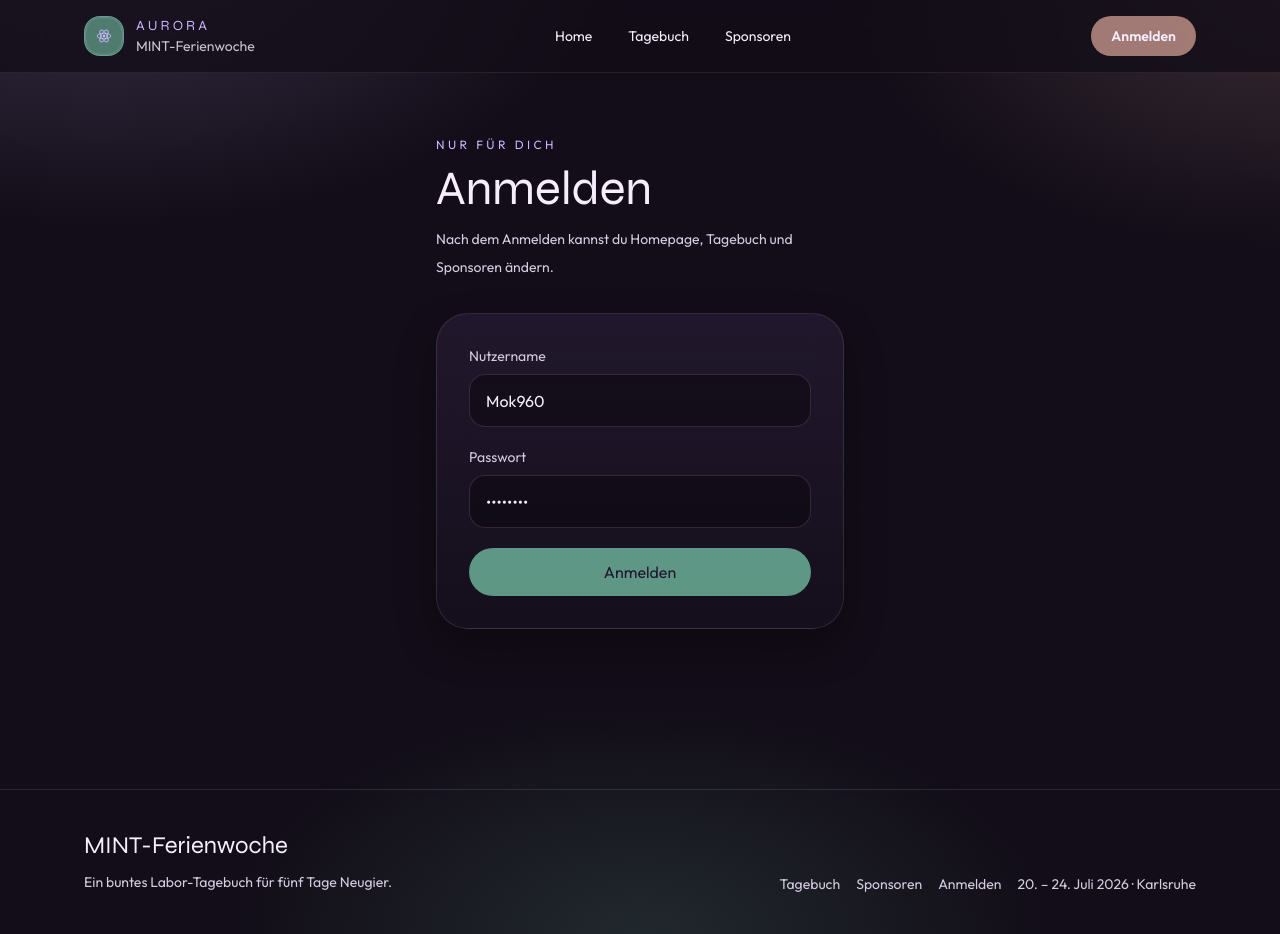
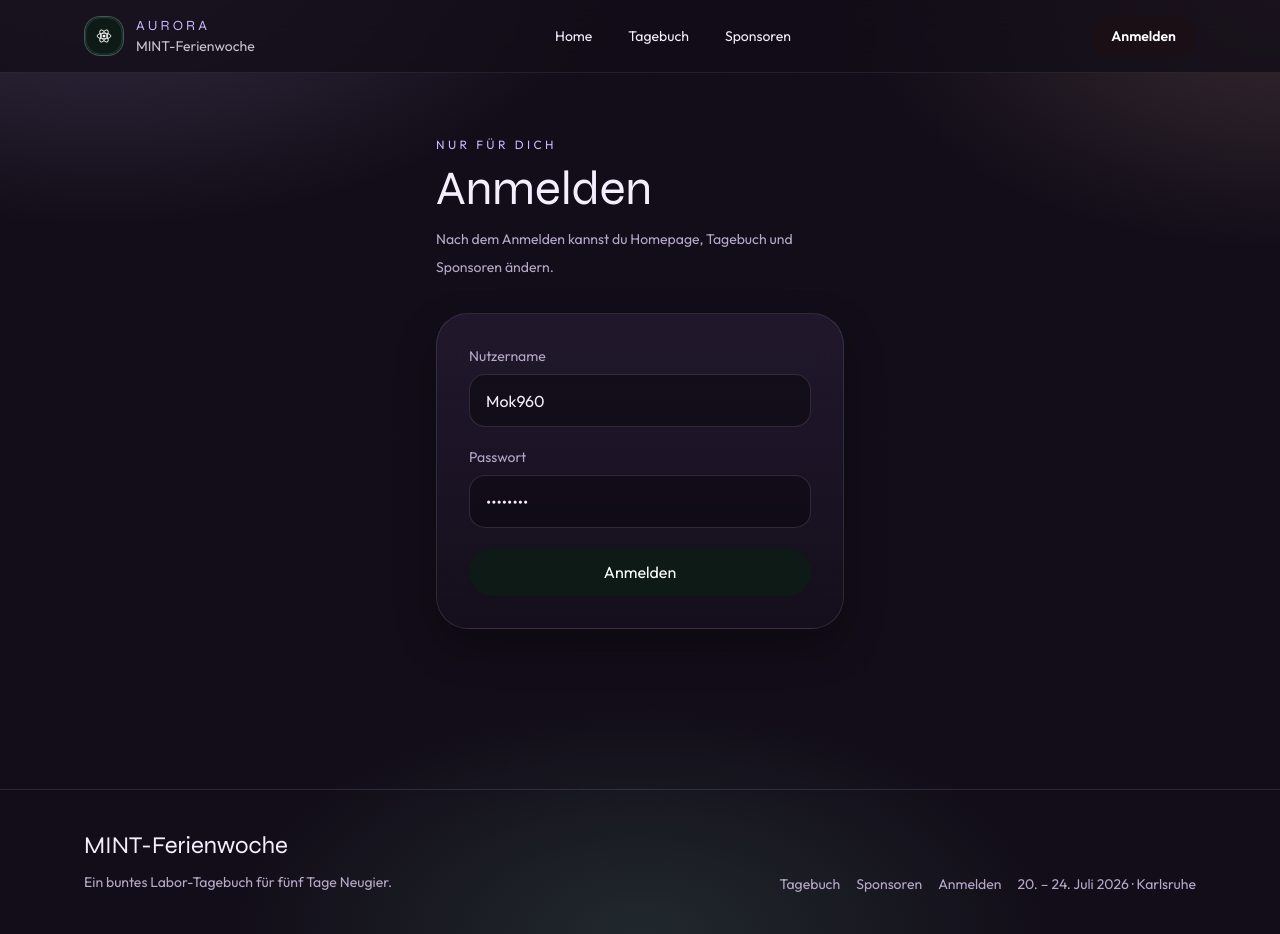
Before and after one commit to Mok960/IHK2, a Next.js app: page /login in a window 1280 px wide. Built offline with nearby package versions, Linux system fonts and the light colour scheme.

Commit message:
Änderung: Alle farbigen Bereiche (Buttons, Tagebuch-Einträge) jetzt sehr dunkel mit weißer Schrift

```diff
--- a/src/app/globals.css
+++ b/src/app/globals.css
@@ -157,31 +157,30 @@ input[type="date"]::-webkit-calendar-picker-indicator {
   filter: invert(1) brightness(1.4);
 }
 
-/* Accessibility tweaks: increase contrast for muted text and colored backgrounds */
-:root {
-  --muted: #d4cbe0; /* slightly lighter for better contrast */
-}
-
-.glass .text-muted {
-  color: var(--muted) !important;
-}
-
-/* Make sure colored utility classes & inline usages provide enough contrast */
-.bg-peach\/15 { background-color: rgba(255,194,178,0.6) !important; }
-.bg-peach\/20 { background-color: rgba(255,194,178,0.6) !important; }
-.bg-peach { background-color: rgba(255,194,178,0.6) !important; }
-.bg-mint\/10 { background-color: rgba(142,240,200,0.48) !important; }
-.bg-mint\/15 { background-color: rgba(142,240,200,0.6) !important; }
-.bg-mint\/20 { background-color: rgba(142,240,200,0.6) !important; }
-.bg-mint { background-color: rgba(142,240,200,0.6) !important; }
-.bg-lilac\/15 { background-color: rgba(203,182,255,0.6) !important; }
-.bg-sky\/20 { background-color: rgba(159,217,255,0.6) !important; }
-.bg-amber\/15 { background-color: rgba(255,224,138,0.6) !important; }
-.bg-aurora\/8 { background-color: rgba(142,240,200,0.6) !important; }
-.bg-violet\/10 { background-color: rgba(203,182,255,0.6) !important; }
-.bg-violet\/16 { background-color: rgba(203,182,255,0.6) !important; }
+/* Colored backgrounds: very dark with white text */
+.bg-peach\/15 { background-color: #1a0f15 !important; color: #ffffff !important; }
+.bg-peach\/20 { background-color: #1a0f15 !important; color: #ffffff !important; }
+.bg-peach { background-color: #1a0f15 !important; color: #ffffff !important; }
+.bg-mint\/10 { background-color: #0d1a15 !important; color: #ffffff !important; }
+.bg-mint\/15 { background-color: #0d1a15 !important; color: #ffffff !important; }
+.bg-mint\/20 { background-color: #0d1a15 !important; color: #ffffff !important; }
+.bg-mint { background-color: #0d1a15 !important; color: #ffffff !important; }
+.bg-lilac\/15 { background-color: #15100d !important; color: #ffffff !important; }
+.bg-sky\/20 { background-color: #0f1519 !important; color: #ffffff !important; }
+.bg-amber\/15 { background-color: #19150b !important; color: #ffffff !important; }
+.bg-aurora\/8 { background-color: #0d1a15 !important; color: #ffffff !important; }
+.bg-violet\/10 { background-color: #15100d !important; color: #ffffff !important; }
+.bg-violet\/16 { background-color: #15100d !important; color: #ffffff !important; }
 .bg-white\/8 { background-color: rgba(255,255,255,0.12) !important; }
 .bg-white\/5 { background-color: rgba(255,255,255,0.10) !important; }
+
+/* Ensure text in colored areas is white */
+.bg-peach\/15 *, .bg-peach\/20 *, .bg-peach *,
+.bg-mint\/10 *, .bg-mint\/15 *, .bg-mint\/20 *, .bg-mint *,
+.bg-lilac\/15 *, .bg-sky\/20 *, .bg-amber\/15 *,
+.bg-aurora\/8 *, .bg-violet\/10 *, .bg-violet\/16 * {
+  color: #ffffff !important;
+}
 
 /* Inline gradients: darker stops for better overlay contrast */
 .bg-gradient-dark-cta {
```
